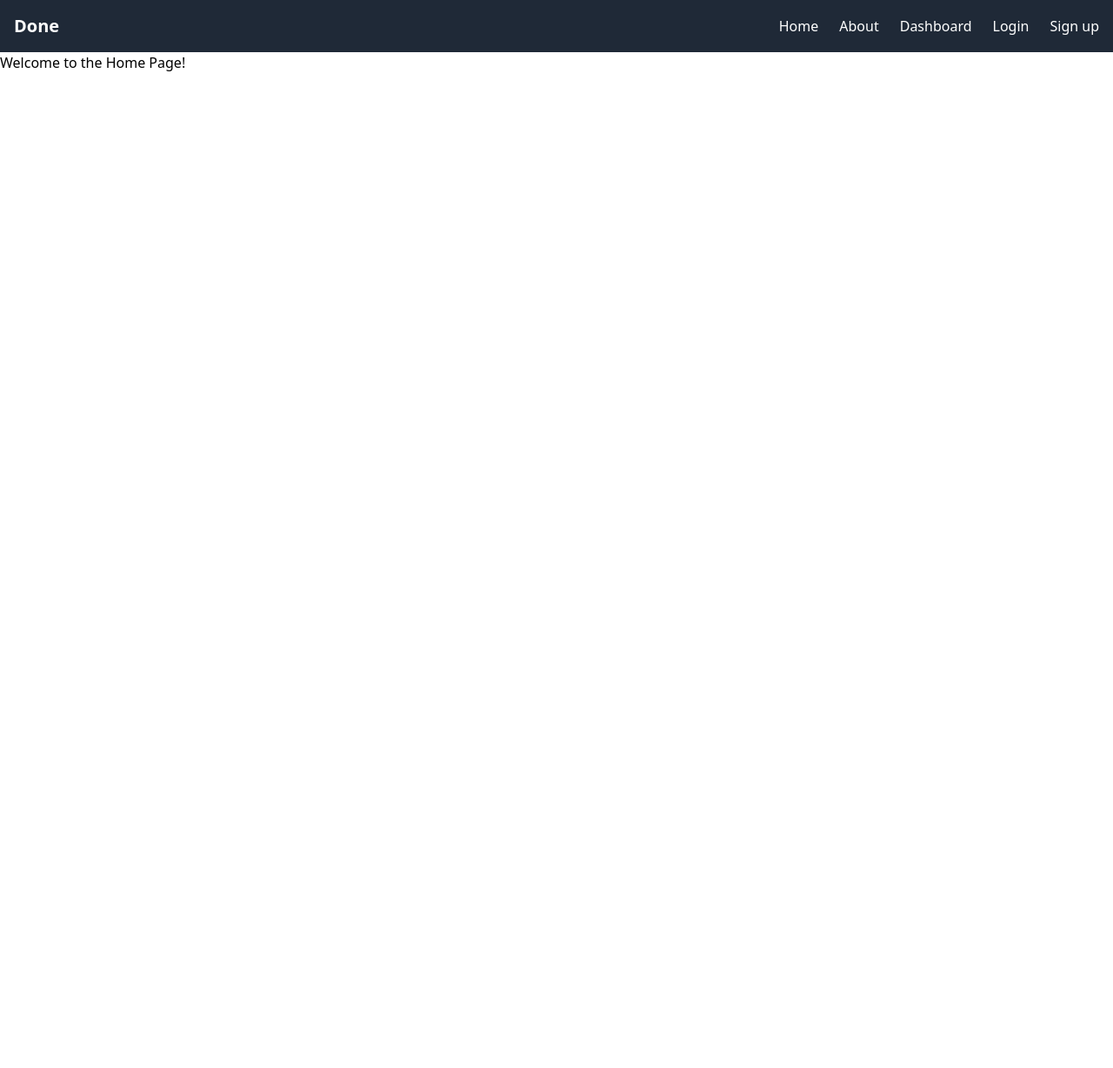
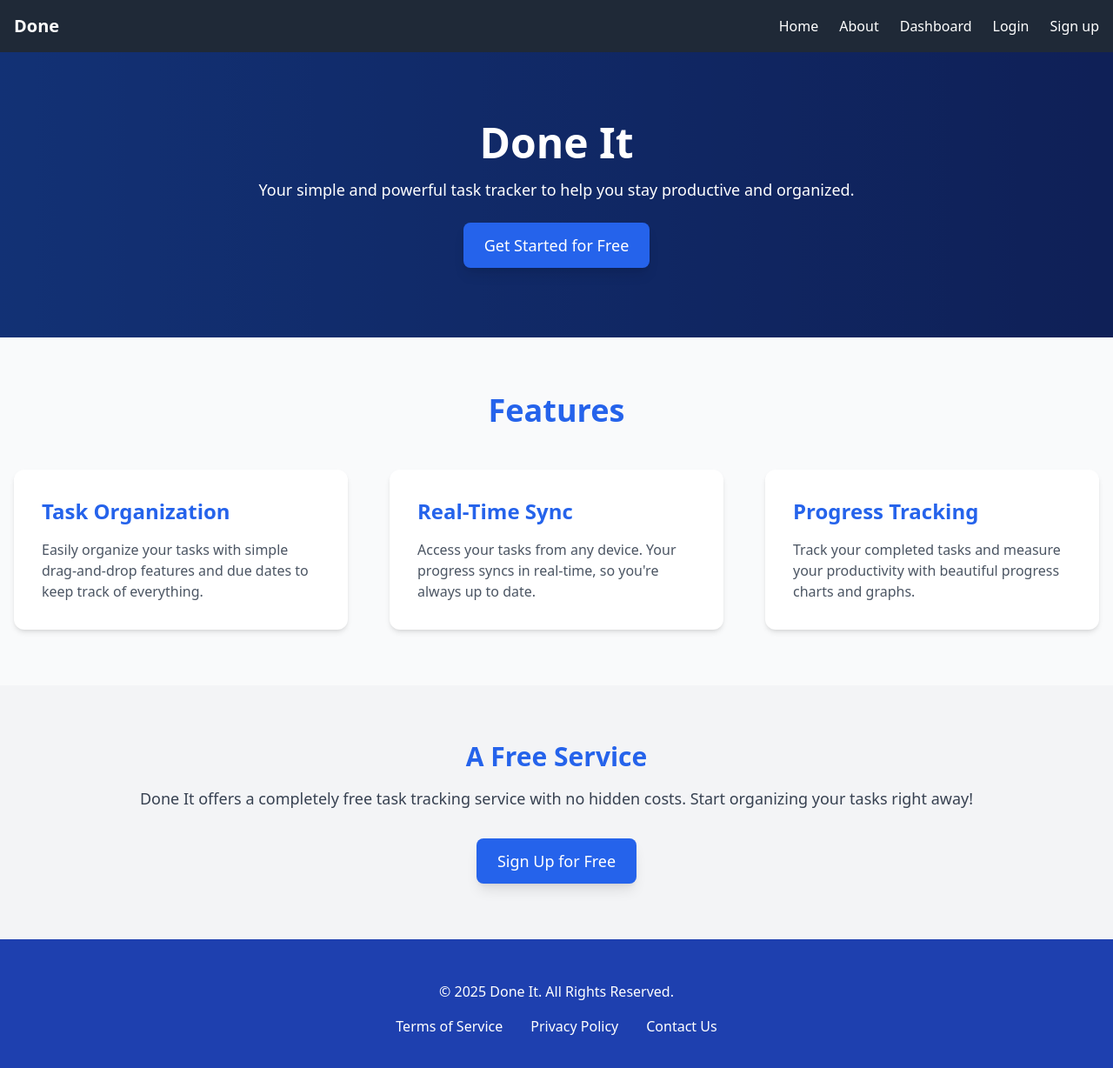
Before and after one commit to Mukunthan-A-R/Done-client, a React (Vite) app: page / in a window 1280 px wide. Shown: the top 1228 px of the page at 87% size. Before the commit the page ends 800 px from the top, so only its background shows below. Built offline with nearby package versions, Linux system fonts and the light colour scheme.

Commit message:
Adding home page

```diff
--- a/src/pages/Home.jsx
+++ b/src/pages/Home.jsx
@@ -1,7 +1,98 @@
 import React from "react";
 
-function Home() {
-  return <h2>Welcome to the Home Page!</h2>;
-}
+const HomePage = () => {
+  return (
+    <div className="bg-gray-50">
+      {/* Hero Section */}
+      <section className="relative bg-gradient-to-r from-blue-600 to-blue-800 text-white py-20">
+        <div className="absolute inset-0 bg-black opacity-50"></div>
+        <div className="relative container mx-auto text-center">
+          <h1 className="text-5xl font-extrabold mb-4">Done It</h1>
+          <p className="text-lg mb-6">
+            Your simple and powerful task tracker to help you stay productive
+            and organized.
+          </p>
+          <div>
+            <button className="bg-blue-600 hover:bg-blue-700 text-white text-lg py-3 px-6 rounded-lg shadow-lg focus:outline-none focus:ring-2 focus:ring-blue-500">
+              Get Started for Free
+            </button>
+          </div>
+        </div>
+      </section>
 
-export default Home;
+      {/* Features Section */}
+      <section className="container mx-auto py-16 px-4">
+        <h2 className="text-4xl font-bold text-center mb-12 text-blue-600">
+          Features
+        </h2>
+        <div className="grid grid-cols-1 md:grid-cols-3 gap-12">
+          <div className="bg-white p-8 rounded-xl shadow-md">
+            <h3 className="text-2xl font-semibold text-blue-600 mb-4">
+              Task Organization
+            </h3>
+            <p className="text-gray-600">
+              Easily organize your tasks with simple drag-and-drop features and
+              due dates to keep track of everything.
+            </p>
+          </div>
+
+          <div className="bg-white p-8 rounded-xl shadow-md">
+            <h3 className="text-2xl font-semibold text-blue-600 mb-4">
+              Real-Time Sync
+            </h3>
+            <p className="text-gray-600">
+              Access your tasks from any device. Your progress syncs in
+              real-time, so you're always up to date.
+            </p>
+          </div>
+
+          <div className="bg-white p-8 rounded-xl shadow-md">
+            <h3 className="text-2xl font-semibold text-blue-600 mb-4">
+              Progress Tracking
+            </h3>
+            <p className="text-gray-600">
+              Track your completed tasks and measure your productivity with
+              beautiful progress charts and graphs.
+            </p>
+          </div>
+        </div>
+      </section>
+
+      {/* Free Service Highlight Section */}
+      <section className="bg-gray-100 py-16">
+        <div className="container mx-auto text-center">
+          <h2 className="text-3xl font-bold text-blue-600 mb-4">
+            A Free Service
+          </h2>
+          <p className="text-lg text-gray-700 mb-8">
+            Done It offers a completely free task tracking service with no
+            hidden costs. Start organizing your tasks right away!
+          </p>
+          <button className="bg-blue-600 hover:bg-blue-700 text-white text-lg py-3 px-6 rounded-lg shadow-lg focus:outline-none focus:ring-2 focus:ring-blue-500">
+            Sign Up for Free
+          </button>
+        </div>
+      </section>
+
+      {/* Footer */}
+      <footer className="bg-blue-800 text-white py-12">
+        <div className="container mx-auto text-center">
+          <p>&copy; 2025 Done It. All Rights Reserved.</p>
+          <div className="mt-4">
+            <a href="/terms" className="text-white hover:underline mx-4">
+              Terms of Service
+            </a>
+            <a href="/privacy" className="text-white hover:underline mx-4">
+              Privacy Policy
+            </a>
+            <a href="/contact" className="text-white hover:underline mx-4">
+              Contact Us
+            </a>
+          </div>
+        </div>
+      </footer>
+    </div>
+  );
+};
+
+export default HomePage;
```
